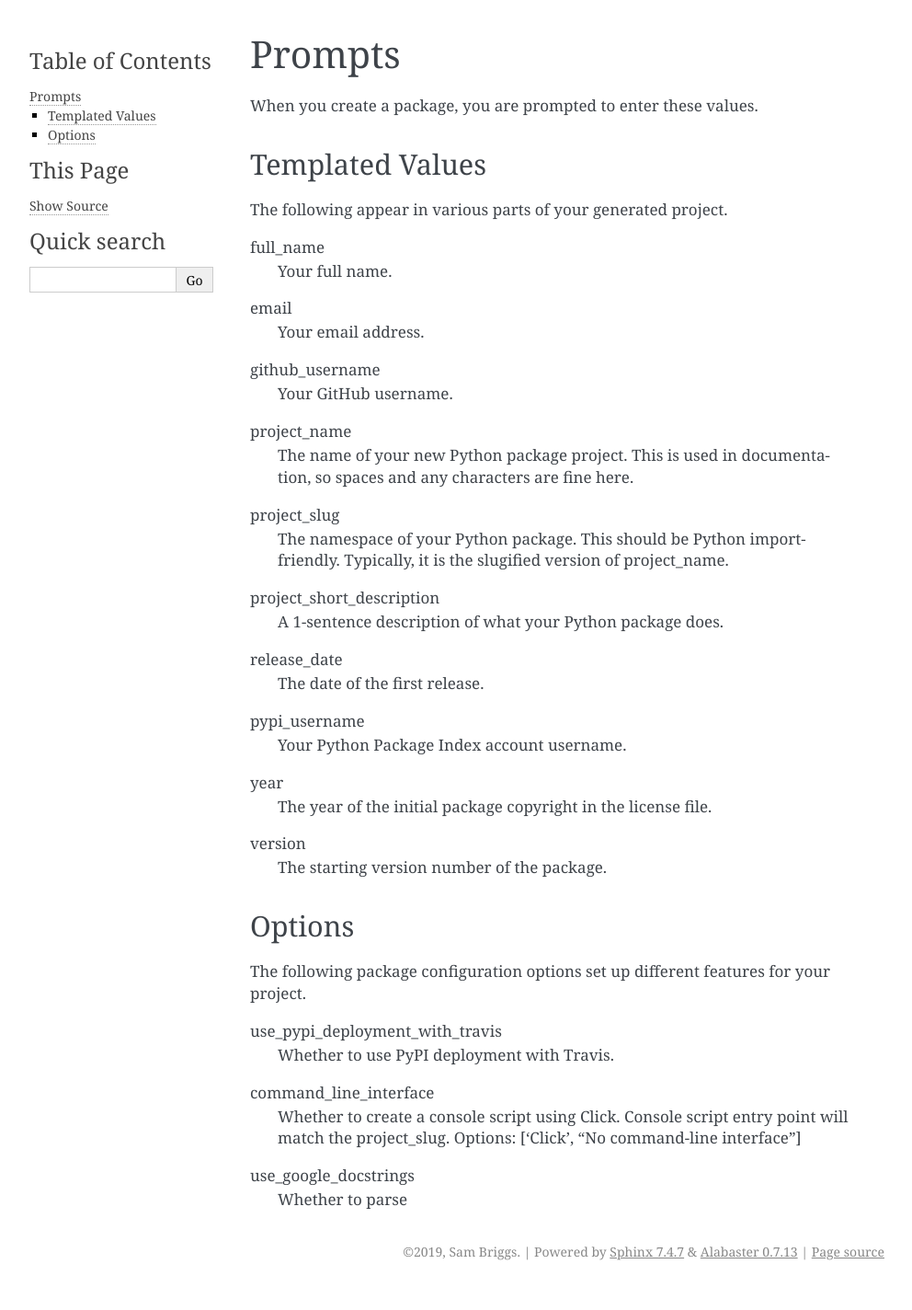
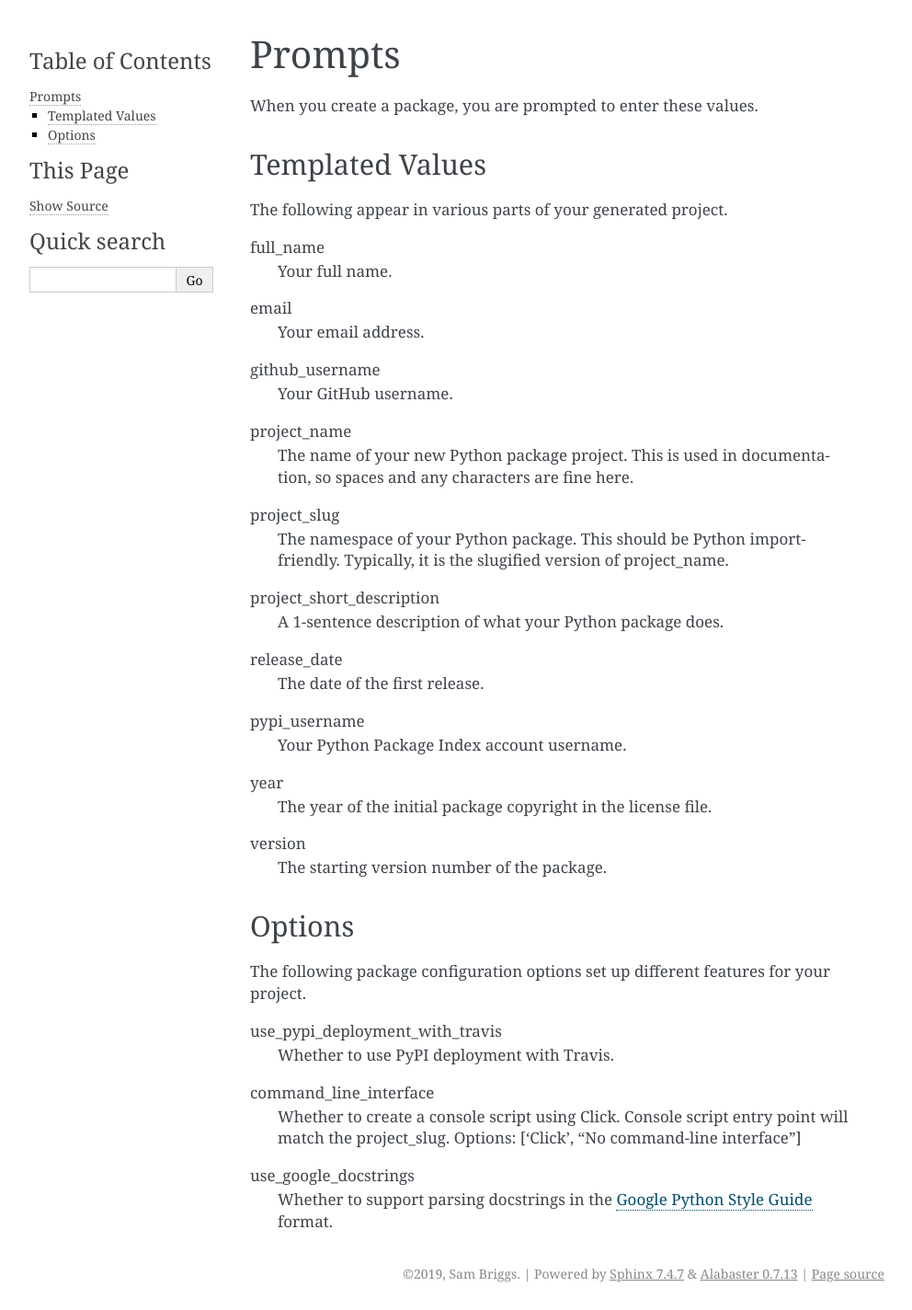
Before and after one commit to audreyfeldroy/cookiecutter-pypackage, a Sphinx documentation site: the page built from docs/prompts.rst, in a window 1280 px wide. Shown: the whole page at 92% size, without its empty margins (148-1140 px from the left). Built offline with Sphinx 7.4.7, drawn with Linux system fonts in a browser that asks for light colours; before the commit the page ends 1400 px from its top, so only the background shows below that.

Commit message:
Add google style guide parsing to documented options

```diff
--- a/docs/prompts.rst
+++ b/docs/prompts.rst
@@ -50,4 +50,6 @@ command_line_interface
     Whether to create a console script using Click. Console script entry point will match the project_slug. Options: ['Click', "No command-line interface"]
 
 use_google_docstrings
-    Whether to parse
+    Whether to support parsing docstrings in the `Google Python Style Guide`_ format.
+
+.. _Google Python Style Guide: https://github.com/google/styleguide/blob/gh-pages/pyguide.md#38-comments-and-docstrings
```
